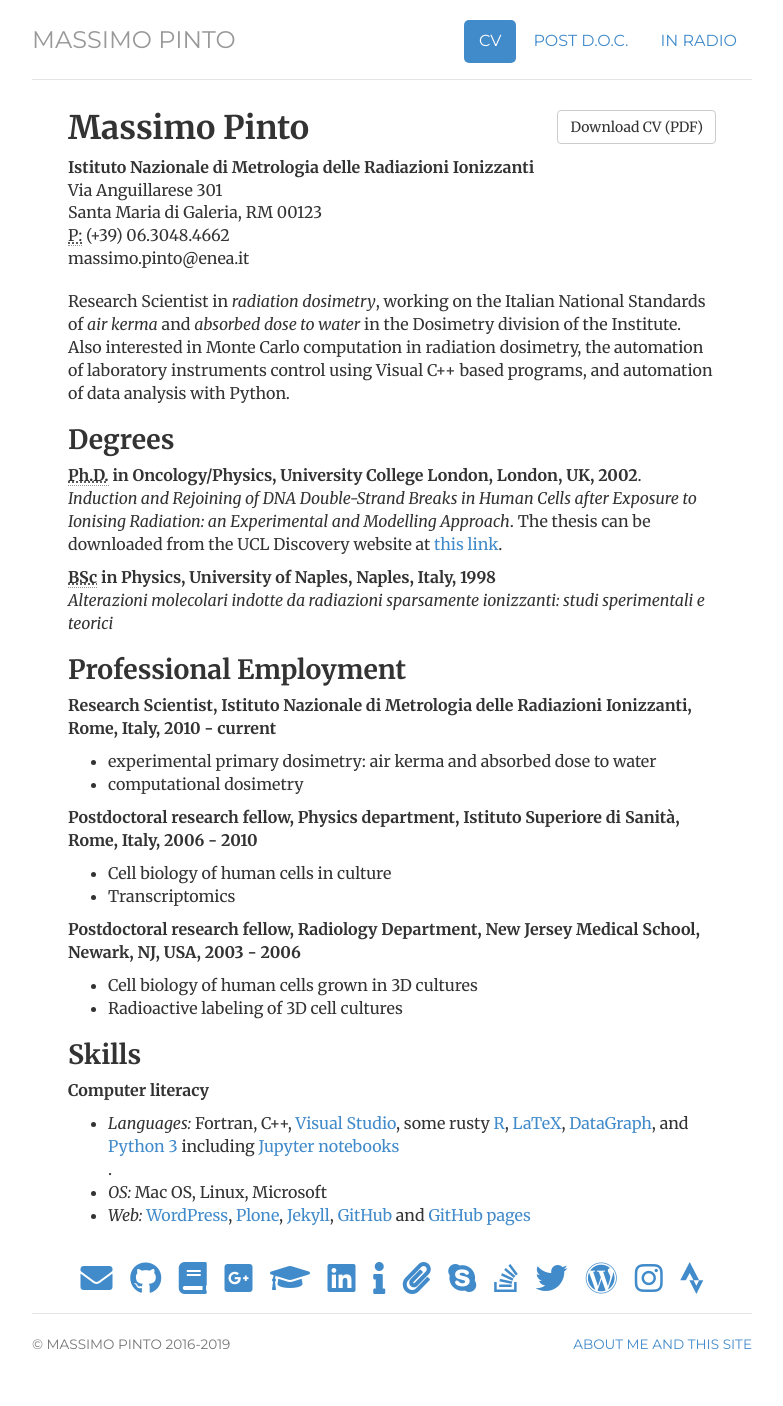
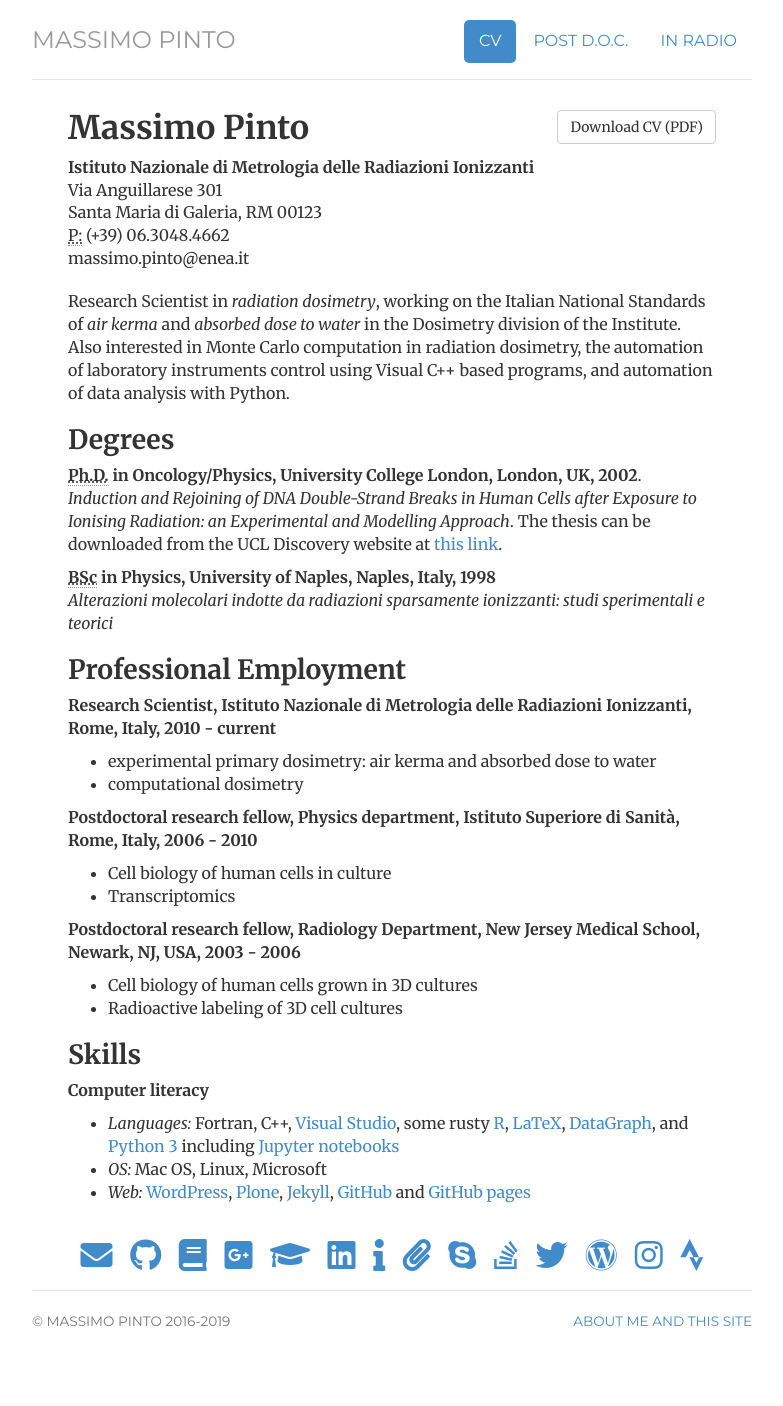
Before and after one commit to massimopinto/massimopinto.github.io, a Jekyll site: the page built from cv/index.html, in a window 1280 px wide. Shown: the whole page, without its empty margins (248-1031 px from the left). Built offline with Jekyll 4.4.1, drawn with Linux system fonts in a browser that asks for light colours; after the commit the page ends 1383 px from its top, so only the background shows below that.

Commit message:
revised CV a little further with typos corrected

```diff
--- a/cv/index.html
+++ b/cv/index.html
@@ -54,7 +54,7 @@ description: Current CV for Massimo Pinto, a Research Scientist living in Rome,
 				<h2>Skills</h2>
 				<p><strong>Computer literacy</strong></p>
 				<ul>
-					<li><em>Languages:</em> Fortran, C++, <a href="https://www.visualstudio.com">Visual Studio</a>, some rusty <a href="https://www.r-project.org">R</a>, <a href="https://en.wikipedia.org/wiki/LaTeX">LaTeX</a>, <a href="http://www.visualdatatools.com/DataGraph/">DataGraph</a>, and <a href="https://www.python.org">Python 3</a> including <a href="https://jupyter.org/">Jupyter notebooks</a> </li> .
+					<li><em>Languages:</em> Fortran, C++, <a href="https://www.visualstudio.com">Visual Studio</a>, some rusty <a href="https://www.r-project.org">R</a>, <a href="https://en.wikipedia.org/wiki/LaTeX">LaTeX</a>, <a href="http://www.visualdatatools.com/DataGraph/">DataGraph</a>, and <a href="https://www.python.org">Python 3</a> including <a href="https://jupyter.org/">Jupyter notebooks</a> </li>
 					<li><em>OS:</em> Mac OS, Linux, Microsoft</li>
 					<li><em>Web:</em>	<a href="https://wordpress.org">WordPress</a>, <a href="https://plone.org">Plone</a>, <a href="http://jekyllrb.com">Jekyll</a>, <a href="https://github.com">GitHub</a> and <a href="https://pages.github.com">GitHub pages</a></li>
 				</ul>
```
Also changed, not shown: 1 other file.
